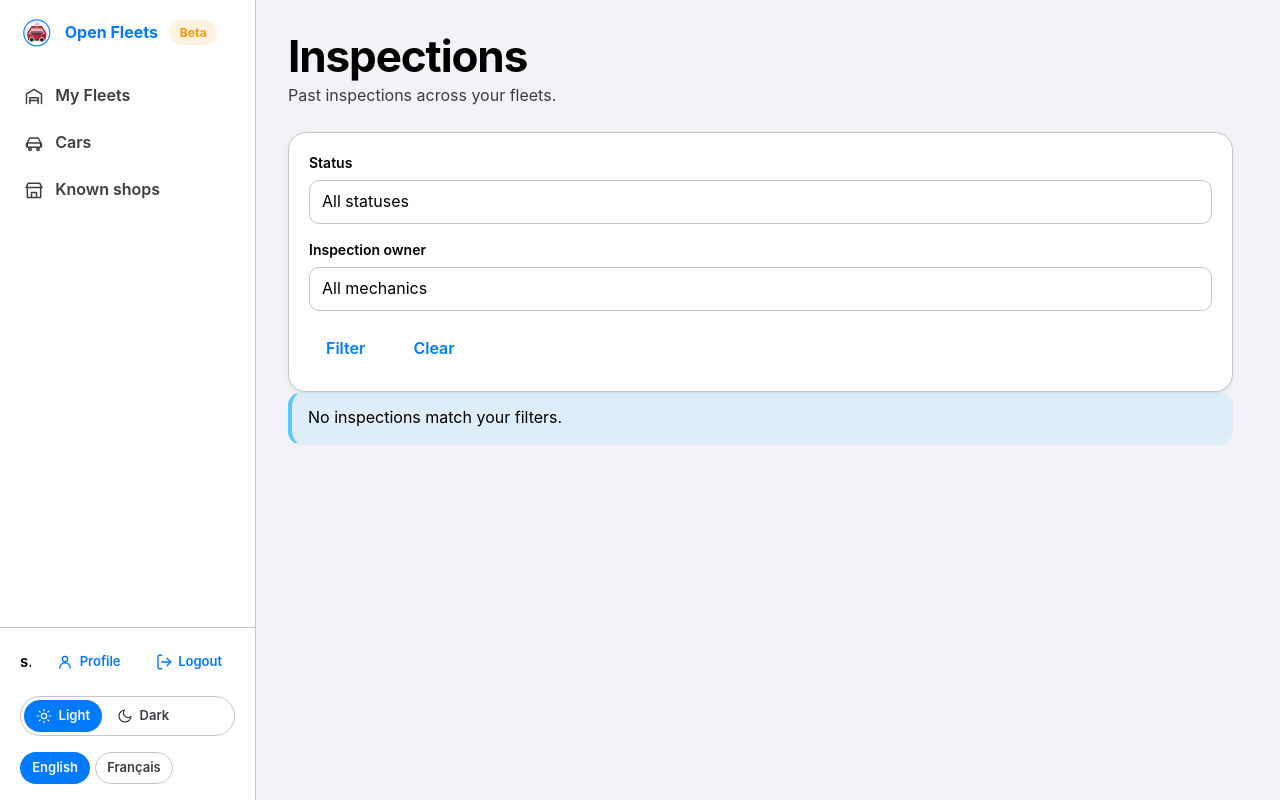
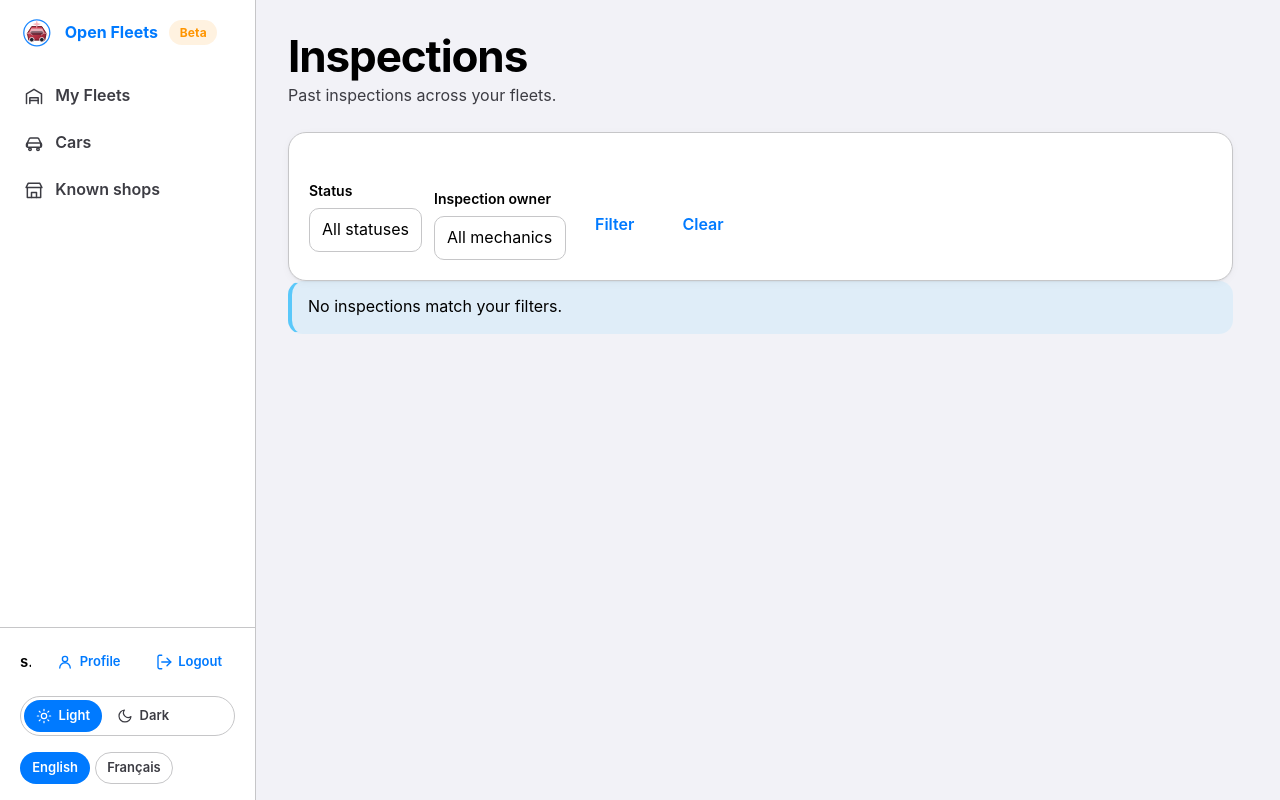
Before and after one commit to JeffLabonte/open-car-fleet, a Django app: page /inspections/ in a window 1280 px wide. Run offline with Django 5.2, Linux system fonts and the light colour scheme; the visitor is signed in with stand-in values (Sample User, id 1); data comes from the database, SQL or seed files in the repository; data that the repository does not hold is empty; parts of the project's set-up code (start-up, migrations or seed data) failed here and were passed over.

Commit message:
fix: repair undefined design-system utility classes (#110)

```diff
--- a/src/shop/templates/shop/car_detail.html
+++ b/src/shop/templates/shop/car_detail.html
@@ -88,7 +88,7 @@
         <p class="report-description">{{ latest_inspection.notes|linebreaksbr|default:_('No inspection findings provided.') }}</p>
 
         {% with counts=latest_inspection.point_status_counts %}
-          <div class="tags are-medium mt-3" data-testid="latest-inspection-summary">
+          <div class="is-flex is-flex-wrap-wrap gap-2 mt-3" data-testid="latest-inspection-summary">
             <span class="badge badge--ok">{% translate 'OK' %}: {{ counts.pass }}</span>
             <span class="badge badge--soon">{% translate 'Attention' %}: {{ counts.attention }}</span>
             <span class="badge badge--cancelled">{% translate 'Needs repair' %}: {{ counts.repair }}</span>
--- a/src/shop/templates/shop/inspection_form.html
+++ b/src/shop/templates/shop/inspection_form.html
@@ -7,7 +7,7 @@
   <p class="has-text-grey mb-4">{% translate 'Record the exact time, findings, photos, and documents for this vehicle inspection.' %}</p>
 
   <div id="inspection-restore-banner" class="notification is-warning is-light mb-4 is-hidden" data-testid="inspection-restore-banner">
-    <div class="is-flex is-flex-wrap-wrap is-justify-content-space-between is-align-items-center gap-2">
+    <div class="is-flex is-flex-wrap-wrap is-justify-content-space-between is-align-items-center" style="gap:0.5rem;">
       <span>{% translate 'Unsaved changes were found on this device.' %}</span>
       <div class="buttons mb-0">
         <button type="button" class="button is-small is-primary" id="inspection-restore-button" data-testid="inspection-restore-button">
--- a/src/shop/templates/shop/inspection_history.html
+++ b/src/shop/templates/shop/inspection_history.html
@@ -47,7 +47,7 @@
           <p class="report-description">{{ inspection.notes|linebreaksbr|default:_('No inspection findings provided.') }}</p>
 
           {% with counts=inspection.point_status_counts %}
-            <div class="tags are-medium mt-3" data-testid="inspection-summary-{{ inspection.pk }}">
+            <div class="is-flex is-flex-wrap-wrap gap-2 mt-3" data-testid="inspection-summary-{{ inspection.pk }}">
               <span class="badge badge--ok">{% translate 'OK' %}: {{ counts.pass }}</span>
               <span class="badge badge--soon">{% translate 'Attention' %}: {{ counts.attention }}</span>
               <span class="badge badge--cancelled">{% translate 'Needs repair' %}: {{ counts.repair }}</span>
--- a/src/shop/templates/shop/inspection_list.html
+++ b/src/shop/templates/shop/inspection_list.html
@@ -19,7 +19,7 @@
   </header>
 
   <div class="box" data-testid="inspection-filters">
-    <form method="get" class="form-row">
+    <form method="get" class="field is-grouped">
       <div class="field">
         <label class="label" for="{{ filter_form.status.id_for_label }}">{{ filter_form.status.label }}</label>
         <div class="control">{{ filter_form.status }}</div>
@@ -28,10 +28,10 @@
         <label class="label" for="{{ filter_form.owner.id_for_label }}">{{ filter_form.owner.label }}</label>
         <div class="control">{{ filter_form.owner }}</div>
       </div>
-      <div class="field field--align-end">
+      <div class="field">
         <div class="control">
           <button class="button is-light" type="submit">{% translate 'Filter' %}</button>
-          <a class="button is-ghost" href="{% url 'shop-inspection-list' %}">{% translate 'Clear' %}</a>
+          <a class="button is-light" href="{% url 'shop-inspection-list' %}">{% translate 'Clear' %}</a>
         </div>
       </div>
     </form>
@@ -71,9 +71,9 @@
                 <td data-label="{% translate 'Fleet' %}">{{ inspection.car.fleet }}</td>
                 <td data-label="{% translate 'Inspection owner' %}">
                   {% if inspection.created_by %}
-                    <span class="tag is-light">{{ inspection.created_by.get_full_name|default:inspection.created_by.username }}</span>
+                    <span class="badge badge--viewer">{{ inspection.created_by.get_full_name|default:inspection.created_by.username }}</span>
                   {% else %}
-                    <span class="tag is-light">—</span>
+                    <span class="badge badge--viewer">—</span>
                   {% endif %}
                 </td>
                 <td data-label="{% translate 'Status' %}">
```
